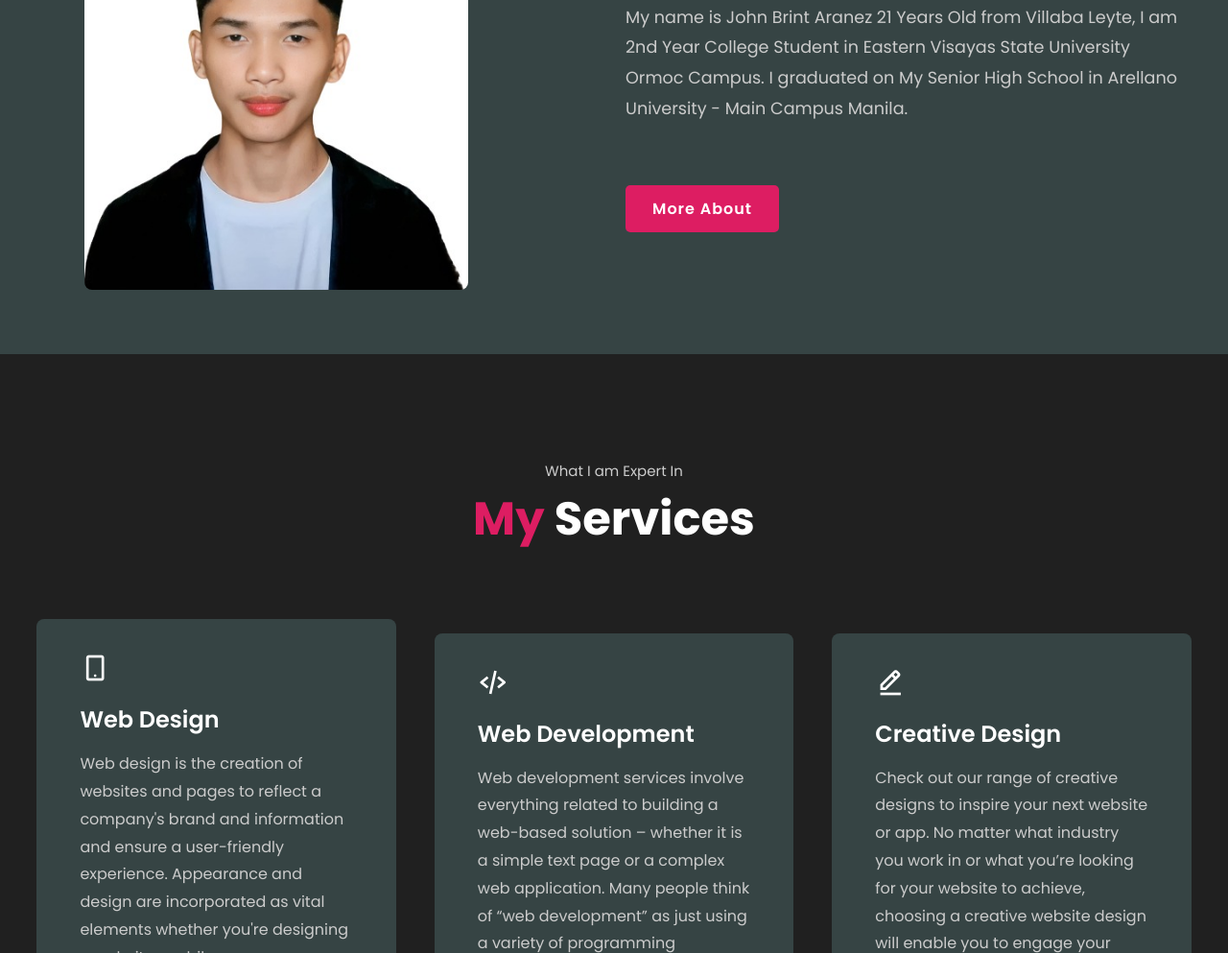
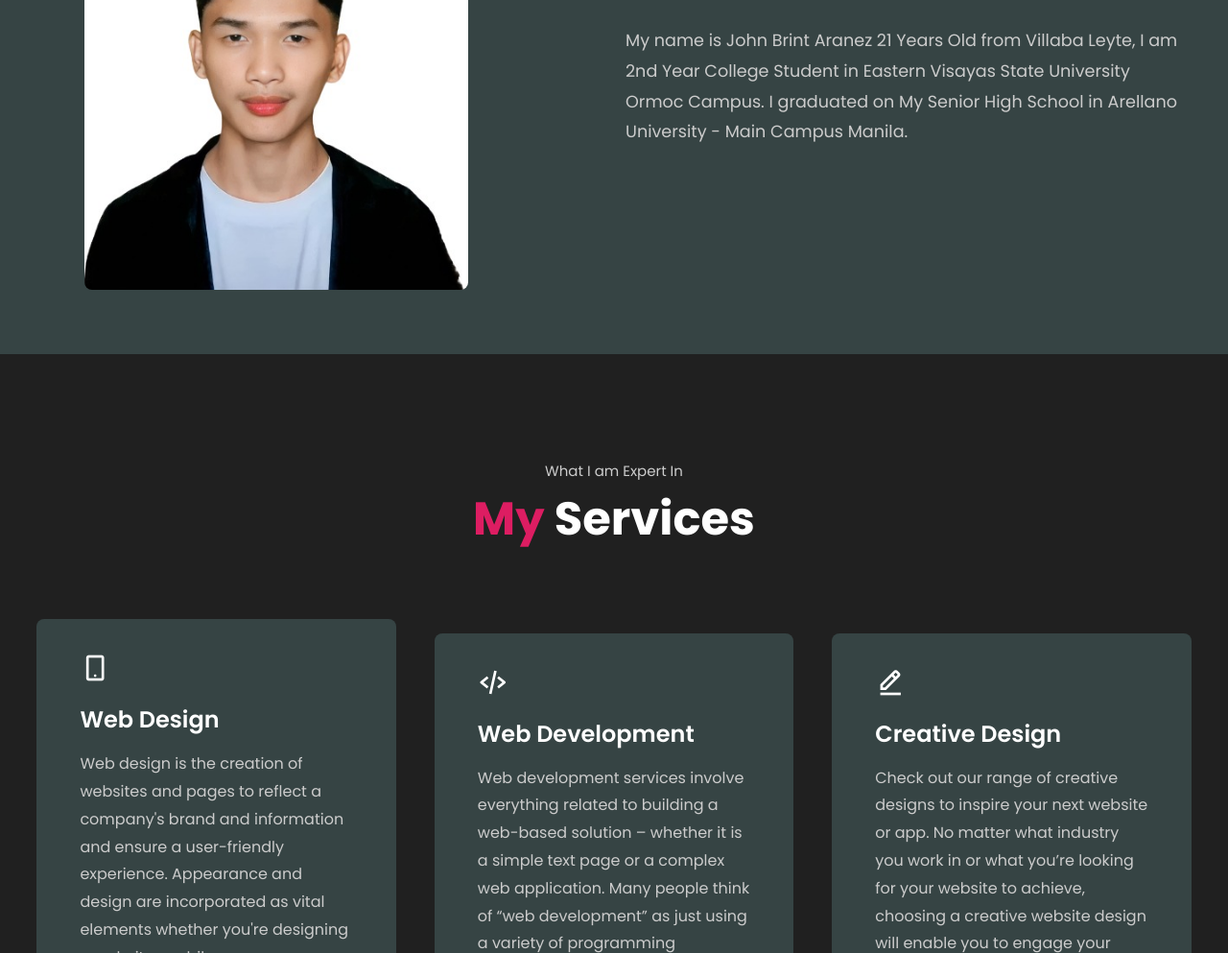
Before and after one commit to 6877575/brint.github.io, a plain HTML site: page index.html in a window 1280 px wide. Shown: the part 1108-2101 px from the top of the page at 96% size. Drawn offline with nearby package versions, Linux system fonts and the light colour scheme.

Commit message:
Update index.html

```diff
--- a/index.html
+++ b/index.html
@@ -60,7 +60,7 @@
 			<p>My name is John Brint Aranez 21 Years Old from Villaba Leyte, I am 2nd Year College Student in Eastern Visayas State University Ormoc Campus.
                 I graduated on My Senior High School in Arellano University - Main Campus Manila.
             </p>
-			<a href="#" class="btn">More About</a>
+
 		</div>
 	</section>
 
```
